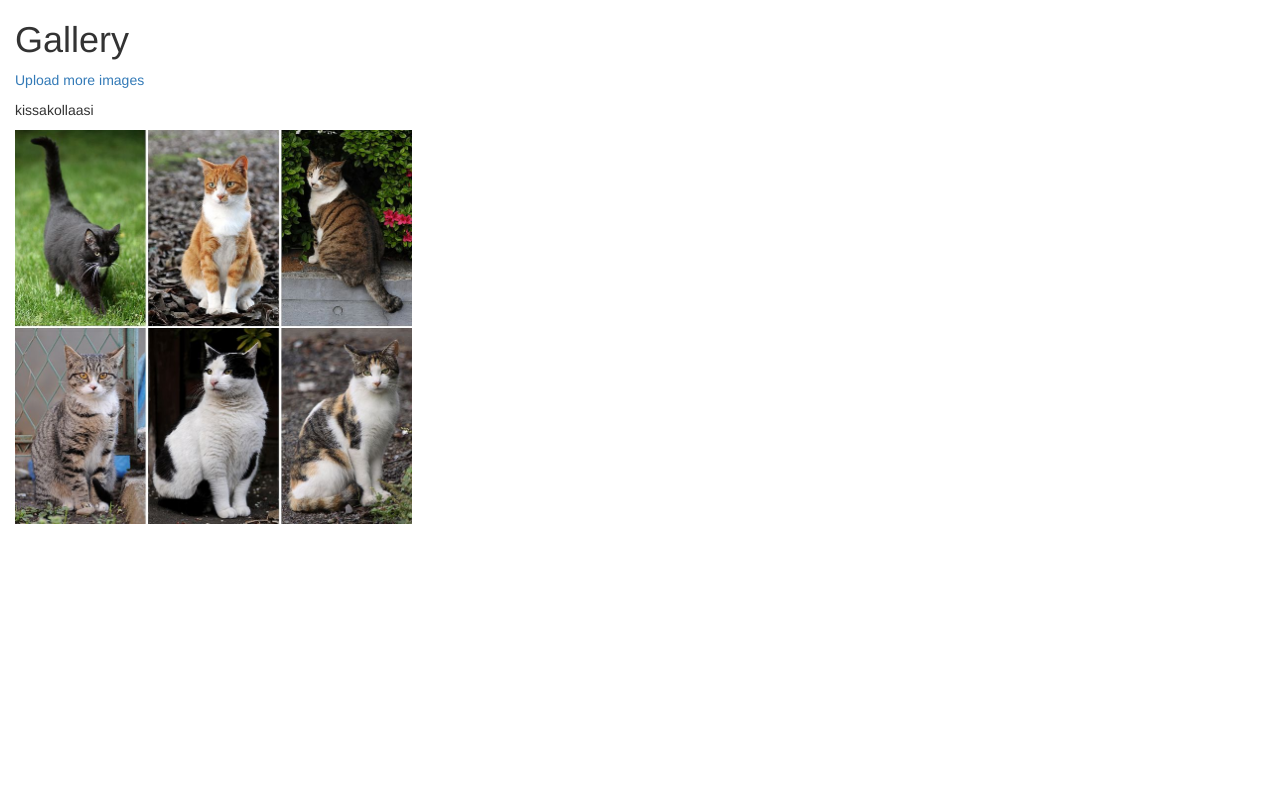
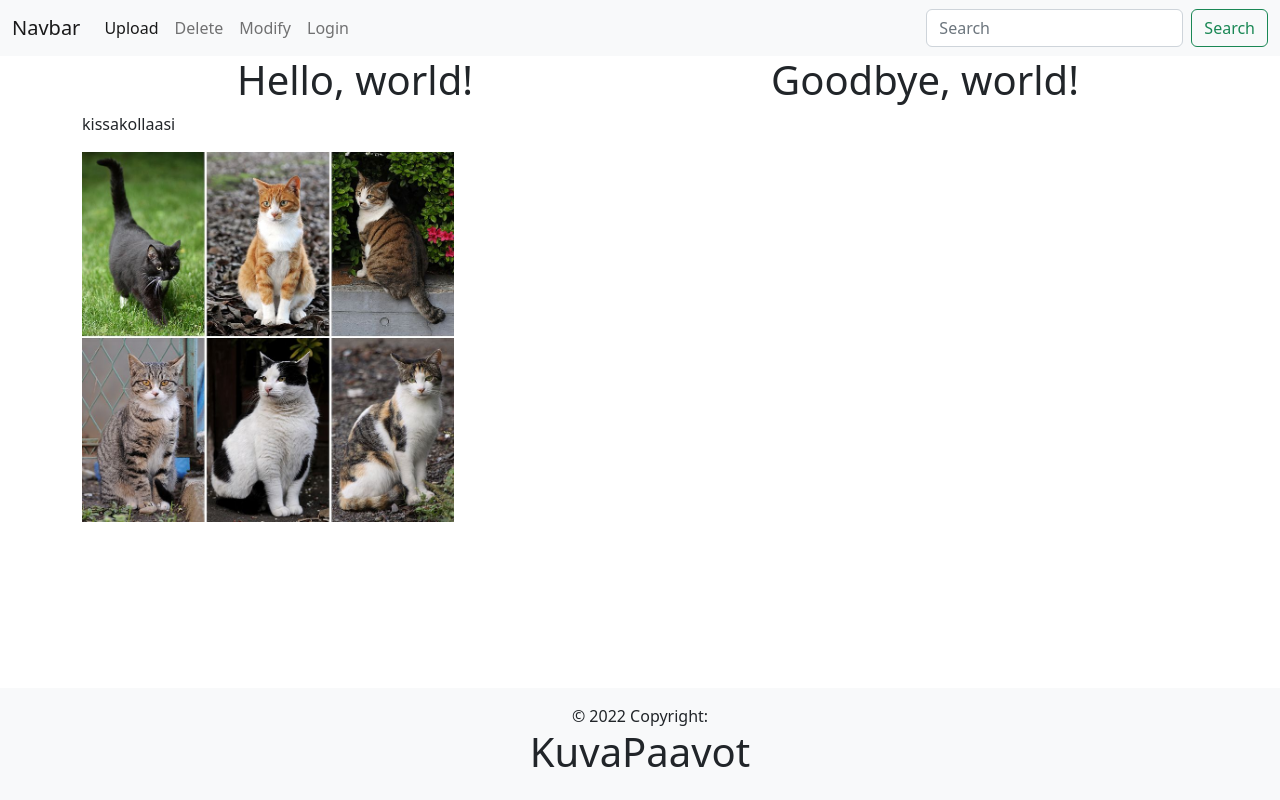
Before and after one commit to hamk-webdev-intim21a6/KuvaPaavot, a Django app: page /gallery/ in a window 1280 px wide. Run offline with Django 3.2, Linux system fonts and the light colour scheme; data comes from the database, SQL or seed files in the repository; some libraries are stand-ins or nearby versions.

Commit message:
Index.html

```diff
--- a/gallery/templates/gallery/index.html
+++ b/gallery/templates/gallery/index.html
@@ -1,26 +1,66 @@
 <!DOCTYPE html>
 <html lang="en">
-    <head>
-        <meta charset="UTF-8">
-        <title>Images</title>
-        <meta name="viewport" content="width=device-width, initial-scale=1">
-        <link rel="stylesheet" href="https://maxcdn.bootstrapcdn.com/bootstrap/3.3.7/css/bootstrap.min.css">
-        <script src="https://ajax.googleapis.com/ajax/libs/jquery/3.3.1/jquery.min.js">
-        </script>
-        <script src="https://maxcdn.bootstrapcdn.com/bootstrap/3.3.7/js/bootstrap.min.js">
-        </script>
-    </head>
-    <body>
-        <div class="col-md-12">
-            <h1>Gallery</h1>
-            <p><a href="{% url 'gallery:image_upload' %}">Upload more images</a></p>
+<head>
+    <meta charset="utf-8">
+    <meta name="viewport" content="width=device-width, initial-scale=1">
+    <title>Project</title>
+
+    <link href="https://cdn.jsdelivr.net/npm/bootstrap@5.2.1/dist/css/bootstrap.min.css" rel="stylesheet" integrity="sha384-iYQeCzEYFbKjA/T2uDLTpkwGzCiq6soy8tYaI1GyVh/UjpbCx/TYkiZhlZB6+fzT" crossorigin="anonymous">
+    <link rel="stylesheet" href="style.css" type="text/css">
+  </head>
+  <body>
+    <nav id="nav" class="navbar navbar-expand-lg bg-light">
+      <div class="container-fluid">
+        <a class="navbar-brand" href="#">Navbar</a>
+        <button class="navbar-toggler" type="button" data-bs-toggle="collapse" data-bs-target="#navbarTogglerDemo02" aria-controls="navbarTogglerDemo02" aria-expanded="false" aria-label="Toggle navigation">
+          <span class="navbar-toggler-icon"></span>
+        </button>
+        <div class="collapse navbar-collapse" id="navbarTogglerDemo02">
+          <ul class="navbar-nav me-auto mb-2 mb-lg-0">
+            <li class="nav-item">
+              <a class="nav-link active" aria-current="page" href="#">Upload</a>
+            </li>
+            <li class="nav-item">
+              <a class="nav-link" href="#">Delete</a>
+            </li>
+            <li class="nav-item">
+              <a class="nav-link" href="#">Modify</a>
+            </li>
+            <li class="nav-item">
+              <a class="nav-link" href="#">Login</a>
+            </li>
+          </ul>
+          <form class="d-flex" role="search">
+            <input class="form-control me-2" type="search" placeholder="Search" aria-label="Search">
+            <button class="btn btn-outline-success" type="submit">Search</button>
+          </form>
         </div>
+      </div>
+    </nav>
+    <div class="container text-center">
+      <div class="row">
+        <div class="col">
+          <h1>Hello, world!</h1>
+        </div>
+        <div class="col">
+          <h1>Goodbye, world!</h1>
+        </div>
+      </div>
+    </div>
+    <div id="target" class="container-lg">
         {% for post in posts %}
         <div class="col-md-4">
             <p>{{ post.description }}</p>
             <img src="{{ post.image.url }}" class="img-responsive" style="width: 100%; float: left; margin-right: 10px;" />
         </div>
         {% endfor %}
-
-    </body>
+    </div>
+    <footer class="bg-light text-center text-lg-start fixed-bottom">
+      <div class="text-center p-3">
+        © 2022 Copyright:
+        <h1 class="text-dark">KuvaPaavot</h1>
+      </div>
+    </footer>
+    <script src="https://cdn.jsdelivr.net/npm/bootstrap@5.2.1/dist/js/bootstrap.bundle.min.js" integrity="sha384-u1OknCvxWvY5kfmNBILK2hRnQC3Pr17a+RTT6rIHI7NnikvbZlHgTPOOmMi466C8" crossorigin="anonymous"></script>
+  </body>
 </html>
```
